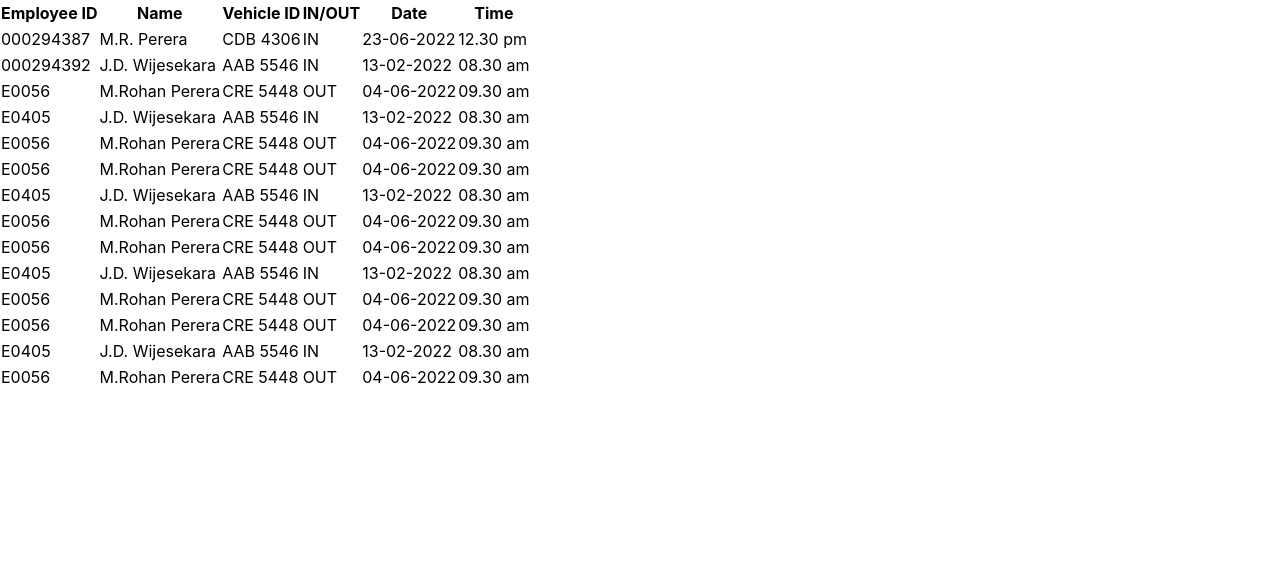
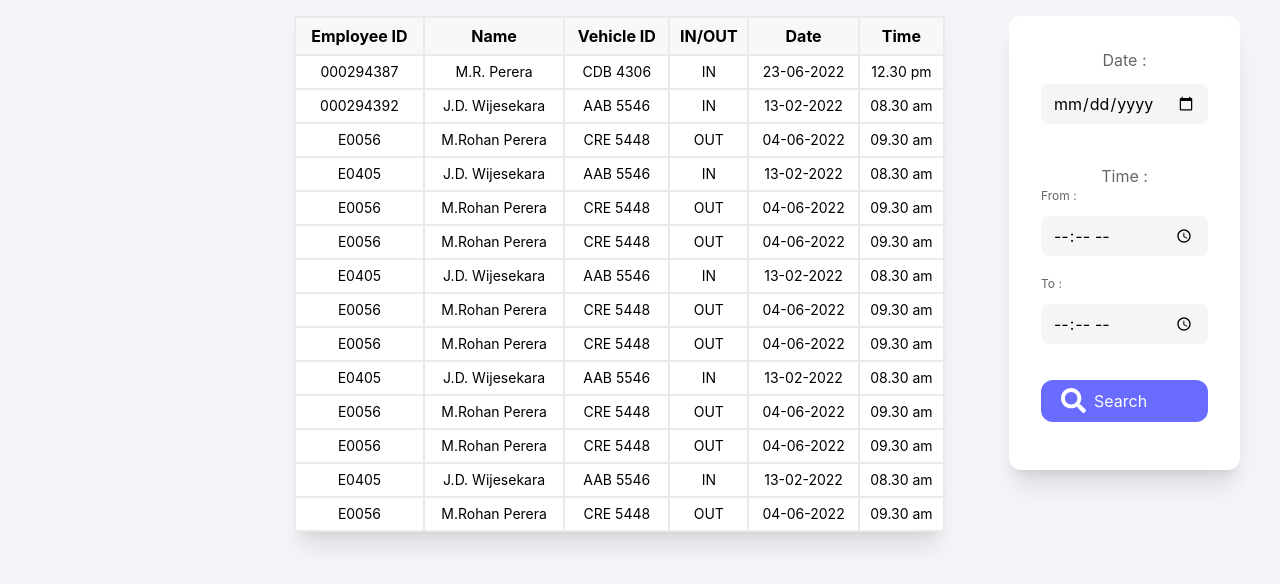
Before and after one commit to Rashmi-Wijesekara/smart-parking-system-admin, a React (Create React App) app: page / in a window 1280 px wide. Shown: the top 584 px of the page. Built offline with nearby package versions, Linux system fonts and the light colour scheme.

Commit message:
Created searchform

```diff
--- a/src/dashboard/pages/ParkingLog.jsx
+++ b/src/dashboard/pages/ParkingLog.jsx
@@ -1,6 +1,7 @@
 import React from "react";
 
 import Table from "../../shared/components/Table";
+import SearchForm from "../../shared/components/SearchForm"
 import * as sampleData from "../../sampleData";
 
 const ParkingLog = () => {
@@ -17,6 +18,9 @@ const ParkingLog = () => {
 							data={parkingLogData}
 						/>
 					</div>
+					<div className="flex-col items-center justify-items-center mx-10">
+						<SearchForm />
+					</div>
 				</div>
 			</div>
 		</div>
--- /dev/null
+++ b/src/shared/components/SearchForm.jsx
@@ -0,0 +1,46 @@
+import React from "react";
+
+import { ReactComponent as SearchIcon } from "../../assets/icons/search.svg";
+
+const SearchForm = (props) => {
+
+	const searchClickHandler = () => {
+		// send the user inputs back to the parking log page
+	}
+
+	return (
+		<div className="bg-white font-second p-8 rounded-xl shadow-xl">
+			<div className="text-textGrey text-md text-center">
+				Date :
+			</div>
+			<input
+				type="date"
+				className="bg-textInput w-full rounded-lg my-3 mb-5 h-10 px-3 py-2"
+			/>
+
+			<div className="text-textGrey text-md text-center mt-5">
+				Time :
+			</div>
+			<div className="text-textGrey text-xs">From :</div>
+			<input
+				type="time"
+				className="bg-textInput w-full rounded-lg my-3 mb-5 h-10 px-3 py-2"
+			/>
+			<div className="text-textGrey text-xs">To :</div>
+			<input
+				type="time"
+				className="bg-textInput w-full rounded-lg my-3 mb-5 h-10 px-3 py-2"
+			/>
+
+			<div
+				className="bg-mainBlue w-full mx-auto text-navbarTextWhite py-2 px-5 rounded-xl items-center gap-2 my-4 flex flex-row cursor-pointer hover:shadow-lg transform duration-300 active:translate-y-2"
+				onClick={searchClickHandler}
+			>
+				<SearchIcon />
+				Search
+			</div>
+		</div>
+	);
+};
+
+export default SearchForm;
--- a/tailwind.config.js
+++ b/tailwind.config.js
@@ -1,6 +1,6 @@
 /** @type {import('tailwindcss').Config} */
 module.exports = {
-	content: ["./src/**/*.{html,js}"],
+	content: ["./src/**/*.{html,js,jsx}"],
 	theme: {
 		extend: {
 			fontFamily: {
```
